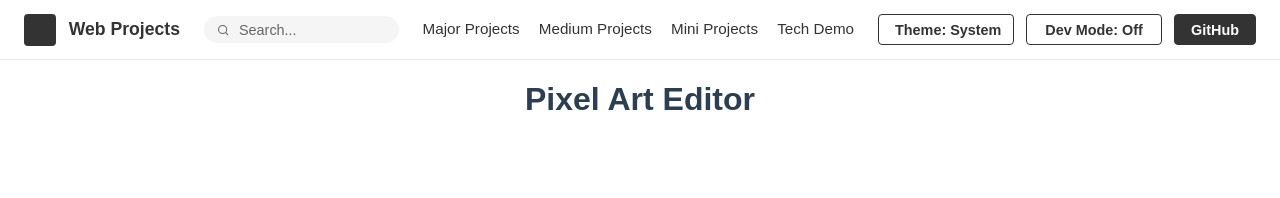
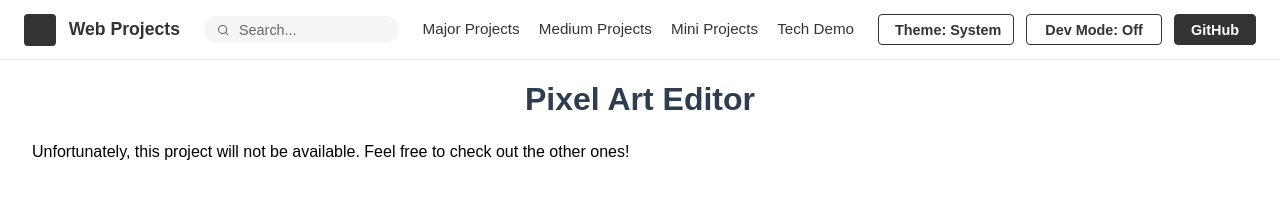
Before and after one commit to wenbo222/website-projects, a website built with webpack: page medium-projects/pixel-art-editor/index.html in a window 1280 px wide. Built offline with nearby package versions, Linux system fonts and the light colour scheme.

Commit message:
Update project availability

```diff
--- a/medium-projects/pixel-art-editor/index.html
+++ b/medium-projects/pixel-art-editor/index.html
@@ -11,6 +11,8 @@
 <body>
     <global-header></global-header>
     <h1 id="title">Pixel Art Editor</h1>
-
+    <main>
+        <p>Unfortunately, this project will not be available. Feel free to check out the other ones!</p>
+    </main>
 </body>
 </html>
```
Also changed, not shown: medium-projects/typing-test/index.html (+3 -1 lines).
